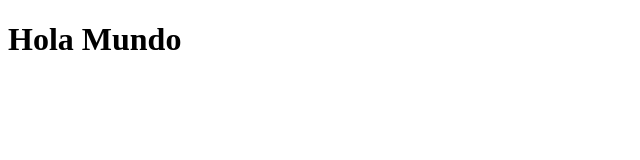
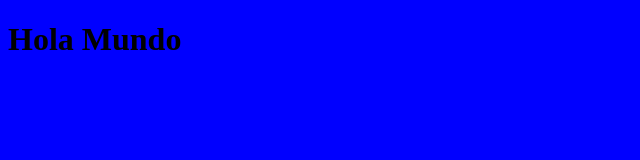
Before and after one commit to ricardo02325/CursoGit, a plain HTML site: page index.html in a window 1280 px wide. Shown: the whole page, without its empty margins (0-640 px from the left). Drawn offline with Linux system fonts and the light colour scheme.

Commit message:
Parrafo y color de fondo

```diff
--- /dev/null
+++ b/css/estilos.css
@@ -0,0 +1,3 @@
+body{
+    background-color: #00F;
+}
--- a/index.html
+++ b/index.html
@@ -4,6 +4,7 @@
     <meta charset="UTF-8">
     <meta name="viewport" content="width=device-width, initial-scale=1.0">
     <title>Hola Mundo</title>
+    <link rel="stylesheet" href="css/estilos.css" type="text/css">
 </head>
 <body>
     <h1>Hola Mundo</h1>
```
Also changed, not shown: js/javascript.js (added), 1 other file.
